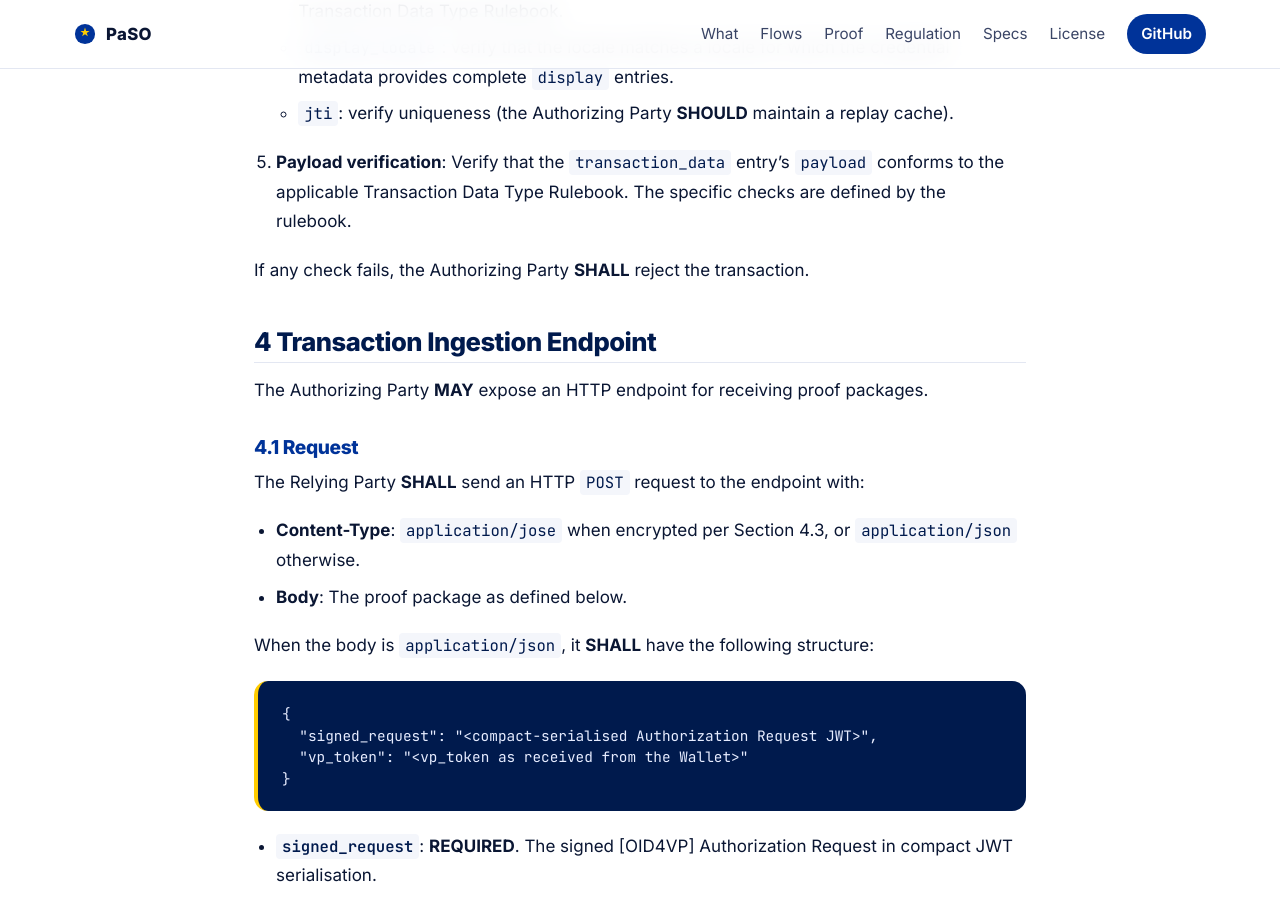
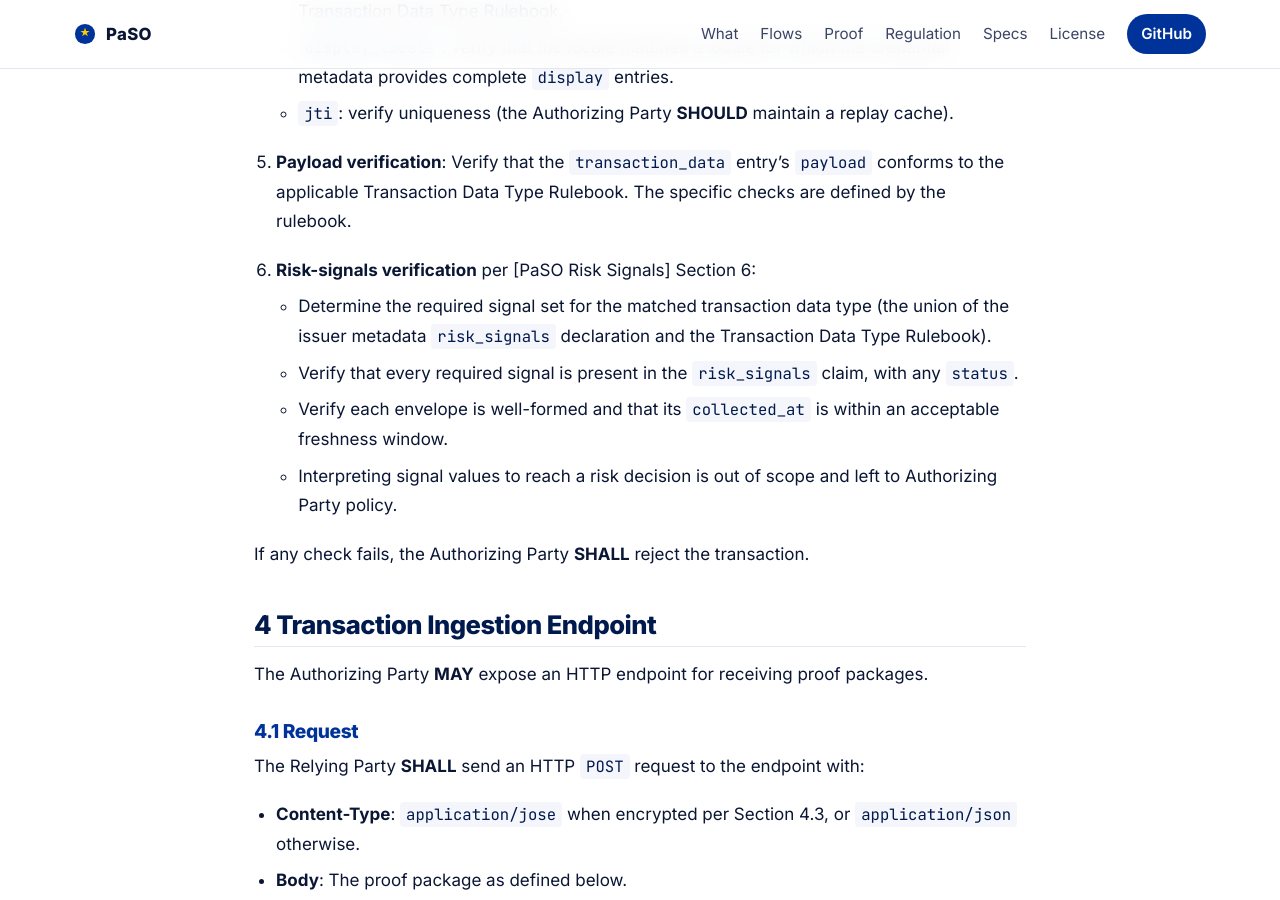
Before and after one commit to APTITUDE-Consortium/payments-and-sca-for-openid, a Jekyll site: the page built from docs/specs/proof/paso-proof-verify.md, in a window 1280 px wide and 900 px high, scrolled down 2029 px. Built offline with Jekyll 4.4.1, drawn with Linux system fonts in a browser that asks for light colours; some of the changed text lies outside the part shown.

Commit message:
docs(specs): verify risk signals in PaSO Proof Verify

```diff
--- a/docs/specs/proof/paso-proof-verify.md
+++ b/docs/specs/proof/paso-proof-verify.md
@@ -54,6 +54,12 @@ Upon receiving the proof package, the Authorizing Party **SHALL** perform the fo
 
 5. **Payload verification**: Verify that the `transaction_data` entry's `payload` conforms to the applicable Transaction Data Type Rulebook. The specific checks are defined by the rulebook.
 
+6. **Risk-signals verification** per [PaSO Risk Signals] Section 6:
+   - Determine the required signal set for the matched transaction data type (the union of the issuer metadata `risk_signals` declaration and the Transaction Data Type Rulebook).
+   - Verify that every required signal is present in the `risk_signals` claim, with any `status`.
+   - Verify each envelope is well-formed and that its `collected_at` is within an acceptable freshness window.
+   - Interpreting signal values to reach a risk decision is out of scope and left to Authorizing Party policy.
+
 If any check fails, the Authorizing Party **SHALL** reject the transaction.
 
 ## 4 Transaction Ingestion Endpoint
@@ -105,6 +111,7 @@ How the Relying Party obtains the Authorizing Party's public key is out of scope
 |-----------------------|----------------------------------------------------------------------------------------------------------------------------|
 | [PaSO Core]           | [PaSO Core](../paso-core.md)                                                                                               |
 | [PaSO Proof Metadata] | [PaSO Proof: Metadata Module](paso-proof-metadata.md)                                                                      |
+| [PaSO Risk Signals]   | [PaSO Proof: Risk Signals Module](paso-proof-risk-signals.md)                                                              |
 | [OID4VP]              | [OpenID for Verifiable Presentations 1.0](https://openid.net/specs/openid-4-verifiable-presentations-1_0.html)             |
 | [JAR]                 | [RFC 9101 — JWT-Secured Authorization Request](https://www.rfc-editor.org/rfc/rfc9101.html)                                |
 | [JWE]                 | [RFC 7516 — JSON Web Encryption](https://www.rfc-editor.org/rfc/rfc7516.html)                                              |
```
